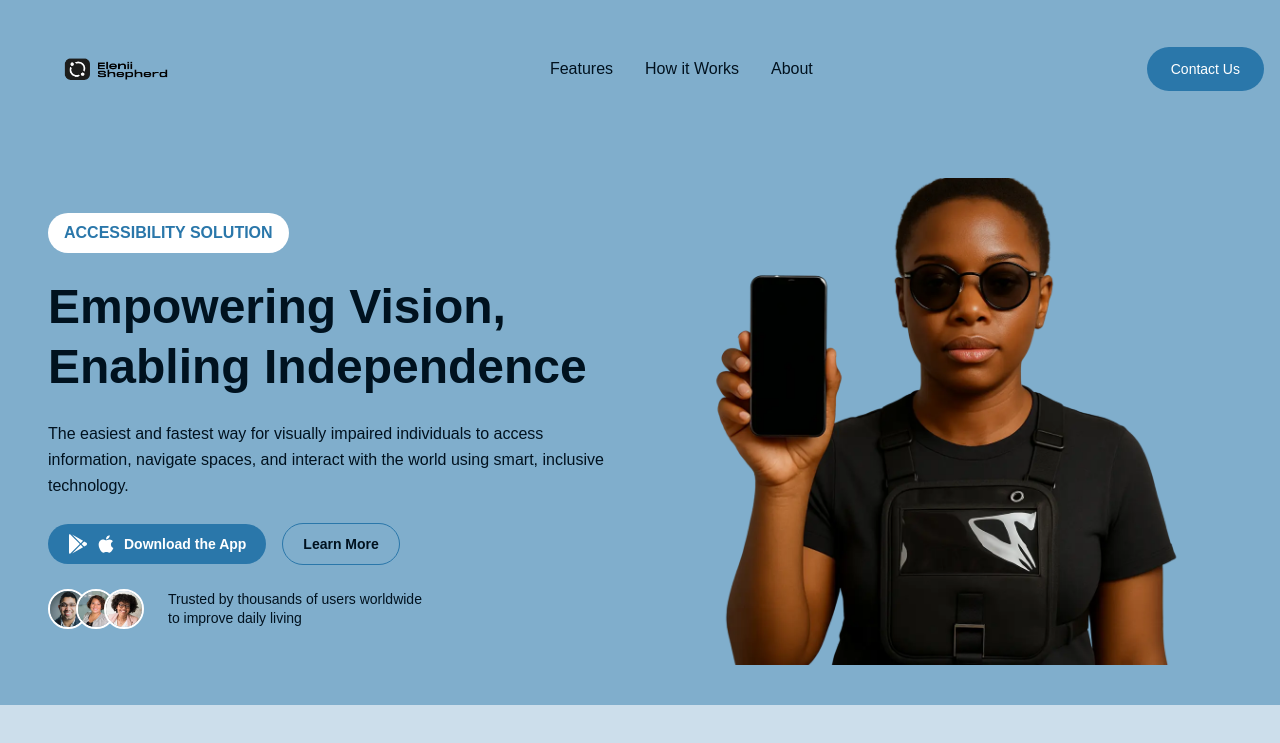
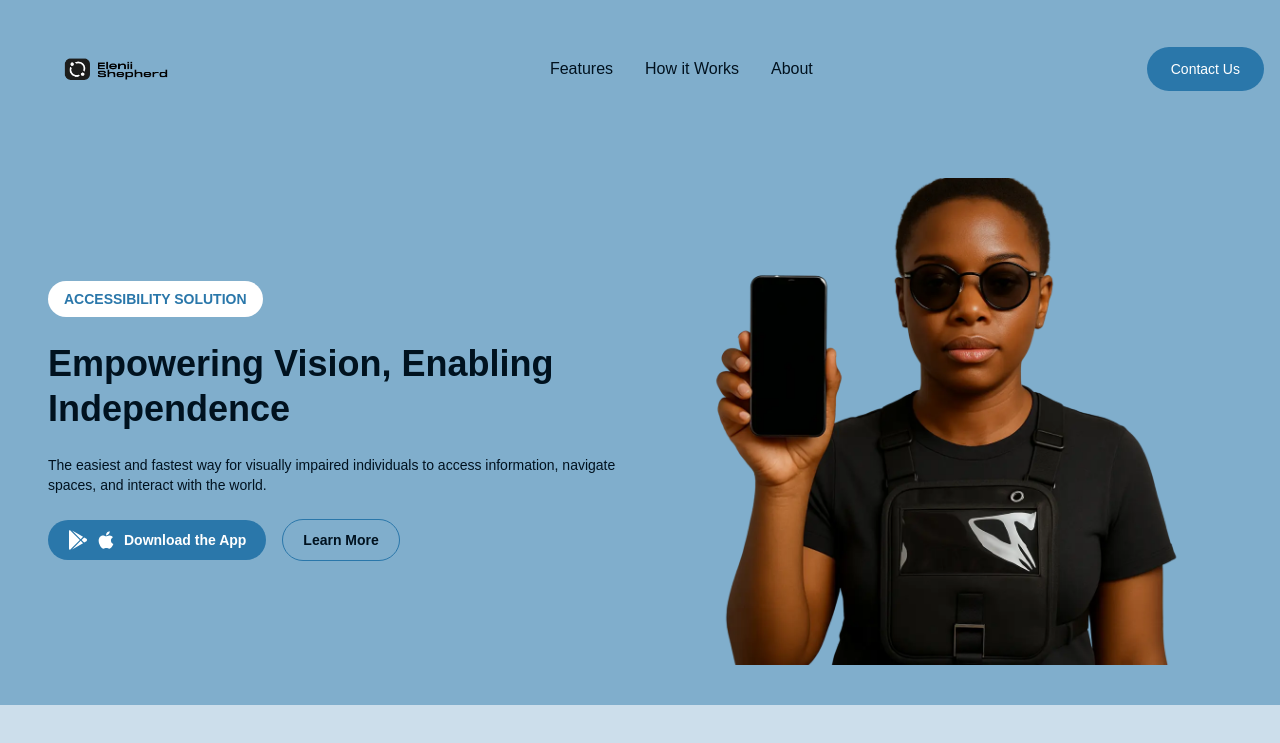
Before and after one commit to Elenii-Org/Elenii-Shepherd, a Next.js app: page / in a window 1280 px wide. Shown: the top 743 px of the page. Built offline with nearby package versions, Linux system fonts and the light colour scheme.

Commit message:
import for Testimonials component to use default export

```diff
--- a/src/Components/HowItWork.tsx
+++ b/src/Components/HowItWork.tsx
@@ -1,41 +1,23 @@
 import Image from "next/image";
 
-export default function HowItWork() {
+export function HowItWork() {
   const steps = [
-    {
-      step: "01",
-      title: "Download Elenii Shepherd app",
-      desc: "Get it free from the Google Play Store or Apple App Store.",
-    },
-    {
-      step: "02",
-      title: "Create your profile",
-      desc: "Personalize the experience to suit your needs and level of vision.",
-    },
-    {
-      step: "03",
-      title: "Start navigating with ease",
-      desc: "Voice, touch, and vibration help you move, read, and connect—independently.",
-    },
+    { step: "01", title: "Download Elenii Shepherd app", desc: "Get it free from the Google Play Store or Apple App Store." },
+    { step: "02", title: "Create your profile", desc: "Personalize the experience to suit your needs and level of vision." },
+    { step: "03", title: "Start navigating with ease", desc: "Voice, touch, and vibration help you move, read, and connect—independently." },
   ];
 
   return (
-    <section className="bg-[#80aecc] py-12 px-4">
+    <section className="bg-[#80aecc] py-12 px-4" id="how-it-works">
       <div className="max-w-4xl mx-auto mb-10 flex flex-col md:flex-row justify-between items-center text-center md:text-left gap-6">
         <div>
           <h1 className="text-xl text-[#2A77AA] font-semibold">How it works</h1>
           <h2 className="text-3xl font-bold text-[#00121f] mt-2">Get Started in Minutes</h2>
-          <p className="mt-4 text-[#00121f] max-w-md">
-            Just three simple steps to start experiencing the world independently
-          </p>
+          <p className="mt-4 text-[#00121f] max-w-md">Just three simple steps to start experiencing the world independently</p>
         </div>
-        <button className="bg-[#2A77AA] px-6 py-3 text-lg font-bold rounded-full text-[#00121f] whitespace-nowrap hover:bg-[#195b86] transition">
-          Get started
-        </button>
+        <button className="bg-[#2A77AA] px-6 py-3 text-lg font-bold rounded-full text-[#00121f] hover:bg-[#195b86] transition">Get started</button>
       </div>
-
       <div className="bg-[#ccdeeb] shadow-2xl rounded-lg p-8 max-w-6xl mx-auto grid md:grid-cols-4 gap-8 items-start">
-        {/* Steps */}
         <div className="md:col-span-3 grid grid-cols-1 md:grid-cols-3 gap-8">
           {steps.map(({ step, title, desc }) => (
             <div key={step} className="px-4 border-r border-gray-400 last:border-r-0">
@@ -45,16 +27,8 @@ export default function HowItWork() {
             </div>
           ))}
         </div>
-
-        {/* QR Code */}
         <div className="flex justify-center md:justify-end">
-          <Image
-            src="/QRcode.png"
-            alt="Download QR Code"
-            width={200}
-            height={200}
-            className="rounded-md"
-          />
+          <Image src="/QRcode.png" alt="Download QR Code" width={200} height={200} className="rounded-md" />
         </div>
       </div>
     </section>
--- a/src/Components/LandingPage.tsx
+++ b/src/Components/LandingPage.tsx
@@ -1,123 +1,38 @@
 "use client";
 
+import Image from "next/image";
 import { useState } from "react";
-import Image from "next/image";
-import { FaGooglePlay, FaApple } from "react-icons/fa";
-
-export default function LandingPage() {
+import { FaGooglePlay, FaApple } from "react-icons/fa";export function LandingPage() {
   const [showAccessibilityInfo, setShowAccessibilityInfo] = useState(false);
 
-  const handleDownloadClick = () => {
-    alert("Redirecting to app download options...");
-  };
+  const handleDownloadClick = () => alert("Redirecting to app download options...");
 
   const handleLearnMoreClick = () => {
     const section = document.getElementById("how-it-works");
-    if (section) {
-      section.scrollIntoView({ behavior: "smooth" });
-    }
-  };
-
-  const toggleAccessibilityInfo = () => {
-    setShowAccessibilityInfo((prev) => !prev);
+    if (section) section.scrollIntoView({ behavior: "smooth" });
   };
 
   return (
     <div className="bg-[#80AECC] px-4 sm:px-6 lg:px-12 py-10">
       <div className="flex flex-col-reverse lg:flex-row items-center justify-between gap-10 max-w-screen-xl mx-auto">
-        {/* Left Content */}
-        <div className="lg:w-1/2 w-full max-w-md sm:max-w-none space-y-5 sm:space-y-6 text-center lg:text-left">
-          <button
-            onClick={toggleAccessibilityInfo}
-            className="bg-white text-[#2A77AA] px-4 py-2 rounded-full font-semibold text-sm sm:text-base"
-            aria-expanded={showAccessibilityInfo}
-            aria-controls="accessibility-info"
-          >
-            ACCESSIBILITY SOLUTION
-          </button>
-
+        <div className="lg:w-1/2 w-full space-y-6 text-center lg:text-left">
+          <button onClick={() => setShowAccessibilityInfo(!showAccessibilityInfo)} className="bg-white text-[#2A77AA] px-4 py-2 rounded-full font-semibold text-sm">ACCESSIBILITY SOLUTION</button>
           {showAccessibilityInfo && (
-            <div
-              id="accessibility-info"
-              className="mt-3 p-4 bg-white text-[#00121f] rounded shadow text-sm sm:text-base"
-              role="region"
-              aria-live="polite"
-            >
-              Our solution is designed with inclusivity in mind, providing easy-to-use
-              tools for vision-impaired users to navigate and interact confidently.
+            <div id="accessibility-info" className="mt-3 p-4 bg-white text-[#00121f] rounded shadow text-sm" role="region" aria-live="polite">
+              Our solution is designed with inclusivity in mind.
             </div>
           )}
-
-          <h1 className="text-2xl sm:text-3xl md:text-4xl lg:text-5xl font-bold text-[#00121f] leading-tight">
-            Empowering Vision, Enabling Independence
-          </h1>
-
-          <p className="text-sm sm:text-base text-[#00121f] leading-relaxed">
-            The easiest and fastest way for visually impaired individuals to access
-            information, navigate spaces, and interact with the world using smart,
-            inclusive technology.
-          </p>
-
-          {/* CTA Buttons */}
-          <div className="flex flex-col sm:flex-row items-center gap-3 sm:gap-4 w-full sm:w-auto justify-center lg:justify-start">
-            <button
-              onClick={handleDownloadClick}
-              className="flex items-center justify-center gap-2 bg-[#2A77AA] text-white font-bold px-5 py-2.5 rounded-full hover:bg-blue-700 transition w-full sm:w-auto text-sm"
-            >
-              <FaGooglePlay size={20} />
-              <FaApple size={20} />
-              <span>Download the App</span>
+          <h1 className="text-4xl font-bold text-[#00121f] leading-tight">Empowering Vision, Enabling Independence</h1>
+          <p className="text-sm text-[#00121f]">The easiest and fastest way for visually impaired individuals to access information, navigate spaces, and interact with the world.</p>
+          <div className="flex flex-col sm:flex-row items-center gap-4">
+            <button onClick={handleDownloadClick} className="flex items-center gap-2 bg-[#2A77AA] text-white font-bold px-5 py-2.5 rounded-full hover:bg-blue-700 transition text-sm">
+              <FaGooglePlay size={20} /> <FaApple size={20} /> <span>Download the App</span>
             </button>
-
-            <button
-              onClick={handleLearnMoreClick}
-              className="text-[#00121f] font-bold border border-[#2A77AA] px-5 py-2.5 rounded-full hover:bg-white transition w-full sm:w-auto text-sm"
-            >
-              Learn More
-            </button>
-          </div>
-
-          {/* Users Section */}
-          <div className="flex flex-col sm:flex-row items-center mt-6 justify-center lg:justify-start text-center sm:text-left">
-            <div className="flex -space-x-3 mb-3 sm:mb-0">
-              <Image
-                src="/User1.webp"
-                alt="User 1"
-                width={40}
-                height={40}
-                className="rounded-full border-2 border-white"
-              />
-              <Image
-                src="/User2.webp"
-                alt="User 2"
-                width={40}
-                height={40}
-                className="rounded-full border-2 border-white"
-              />
-              <Image
-                src="/User3.webp"
-                alt="User 3"
-                width={40}
-                height={40}
-                className="rounded-full border-2 border-white"
-              />
-            </div>
-            <p className="text-[#00121f] text-xs sm:text-sm font-medium sm:ml-6 leading-snug">
-              Trusted by thousands of users worldwide <br className="hidden sm:block" />
-              to improve daily living
-            </p>
+            <button onClick={handleLearnMoreClick} className="text-[#00121f] font-bold border border-[#2A77AA] px-5 py-2.5 rounded-full hover:bg-white transition text-sm">Learn More</button>
           </div>
         </div>
-
-        {/* Right Image */}
         <div className="w-full lg:w-1/2 flex justify-center">
-          <Image
-            src="/image3.webp"
-            alt="Hero"
-            width={500}
-            height={500}
-            className="w-[85%] max-w-[280px] sm:max-w-[340px] md:max-w-md lg:max-w-lg object-contain"
-          />
+          <Image src="/image3.webp" alt="Hero" width={500} height={500} className="w-[85%] max-w-lg object-contain" />
         </div>
       </div>
     </div>
--- a/src/app/page.tsx
+++ b/src/app/page.tsx
@@ -1,20 +1,23 @@
-
 import Navbar from "@/Components/Navbar";
-import LandingPage from "@/Components/LandingPage";
-import Techstars from "@/Components/Techstars";
-import HowItWork from "@/Components/HowItWork";
+import {LandingPage} from "@/Components/LandingPage";
+import { Techstars } from "@/Components/Techstars";
+import { HowItWork } from "@/Components/HowItWork";
 import Testimonials from "@/Components/Testimonials";
-import Footer from "@/Components/Footer";
+import { Footer } from "@/Components/Footer";
 
 export default function Home() {
   return (
-    <div className="grid grid-rows-[auto_1fr_auto] min-h-screen">
+    <main className="flex flex-col min-h-screen">
       <Navbar />
-      <LandingPage />
-      <Techstars />
-      <HowItWork />
-      <Testimonials />
+
+      <div className="flex-grow">
+        <LandingPage />
+        <Techstars />
+        <HowItWork />
+        <Testimonials />
+      </div>
+
       <Footer />
-    </div>
+    </main>
   );
 }
```
Also changed, not shown: src/Components/Footer.tsx (+7 -29 lines), src/Components/Techstars.tsx (+19 -58 lines).
